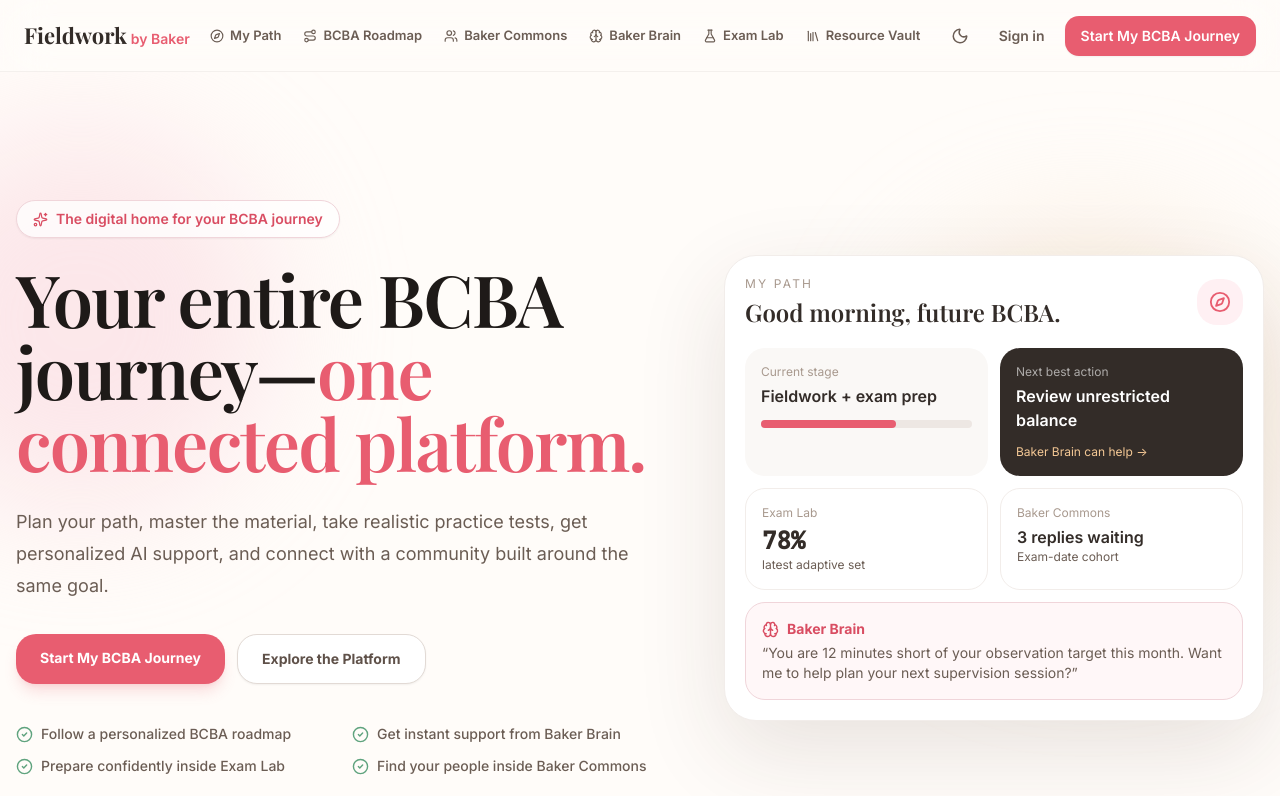
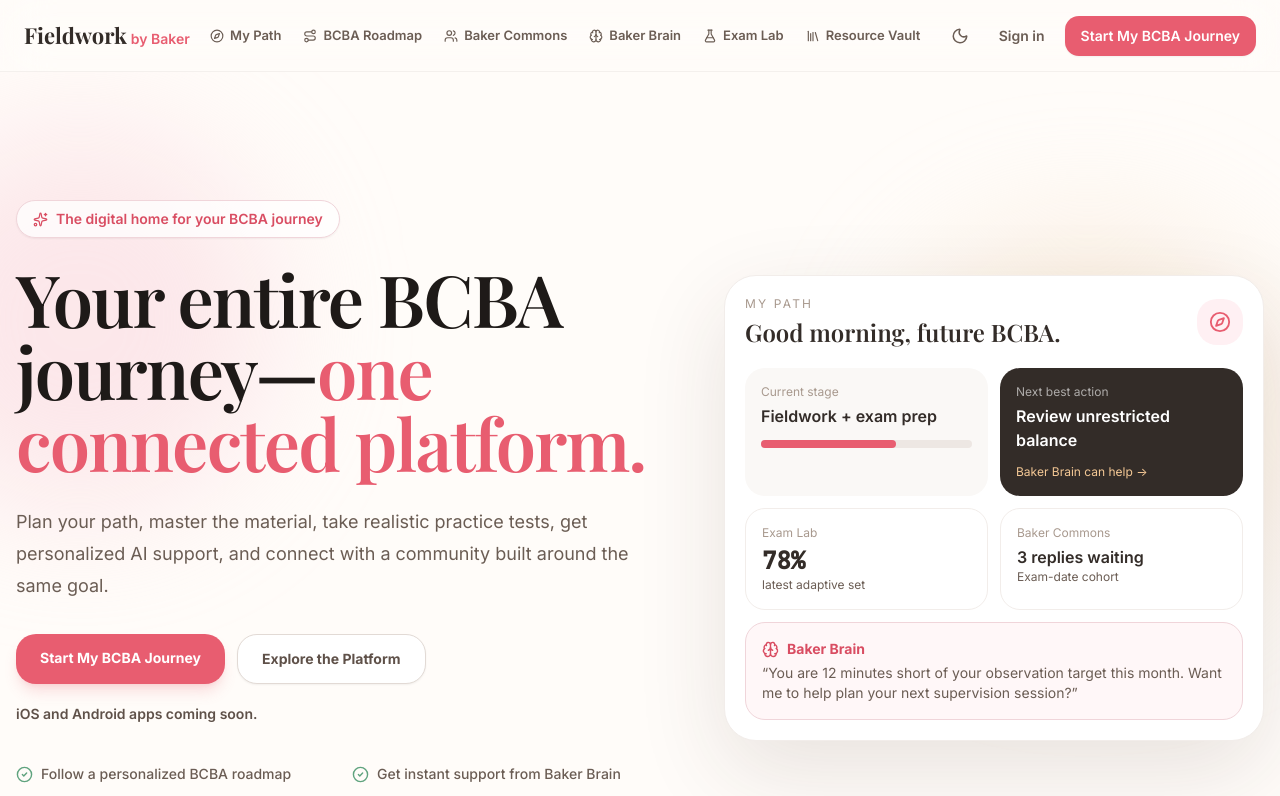
Before and after one commit to thebakersclt0116/fieldwork-by-baker-live, a React (Vite) app: page / in a window 1280 px wide. Shown: the top 796 px of the page. Built offline with nearby package versions, Linux system fonts and the light colour scheme.

Commit message:
Announce iOS and Android apps coming soon on homepage

```diff
--- a/src/pages/PlatformHome.tsx
+++ b/src/pages/PlatformHome.tsx
@@ -27,6 +27,7 @@
               <Link to="/signup" className="rounded-2xl bg-[#E85D70] px-6 py-3.5 text-center text-sm font-bold text-white shadow-lg shadow-[#E85D70]/20 transition hover:-translate-y-0.5">Start My BCBA Journey</Link>
               <Link to="/roadmap" className="rounded-2xl border border-[#E2DAD5] bg-white px-6 py-3.5 text-center text-sm font-bold text-[#5F5149] shadow-sm transition hover:-translate-y-0.5 dark:border-white/10 dark:bg-white/5 dark:text-[#F3ECE7]">Explore the Platform</Link>
             </div>
+            <p className="mt-5 text-sm font-semibold text-[#5F5149] dark:text-[#CFC4BE]">iOS and Android apps coming soon.</p>
             <div className="mt-10 grid gap-3 sm:grid-cols-2">
               {['Follow a personalized BCBA roadmap', 'Get instant support from Baker Brain', 'Prepare confidently inside Exam Lab', 'Find your people inside Baker Commons'].map((item) => <div key={item} className="flex items-center gap-2 text-sm font-medium text-[#6B5D54] dark:text-[#CFC4BE]"><CheckCircle2 size={17} className="text-[#5FA37E]" /> {item}</div>)}
             </div>
```
